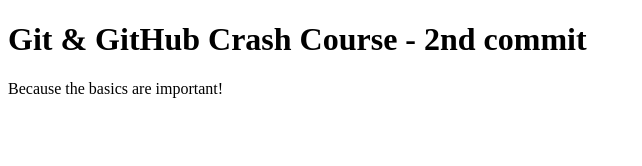
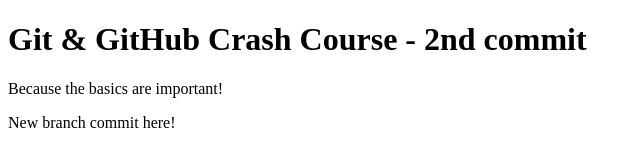
Before and after one commit to saurabhmr/git-learning, a plain HTML site: page index.html in a window 1280 px wide. Shown: the whole page, without its empty margins (0-642 px from the left). Drawn offline with Linux system fonts and the light colour scheme.

Commit message:
Added commit for a new branch

```diff
--- a/index.html
+++ b/index.html
@@ -9,5 +9,6 @@
   <body>
     <h1>Git & GitHub Crash Course - 2nd commit</h1>
     <p>Because the basics are important!</p>
+    <p>New branch commit here!</p>
   </body>
 </html>
```
